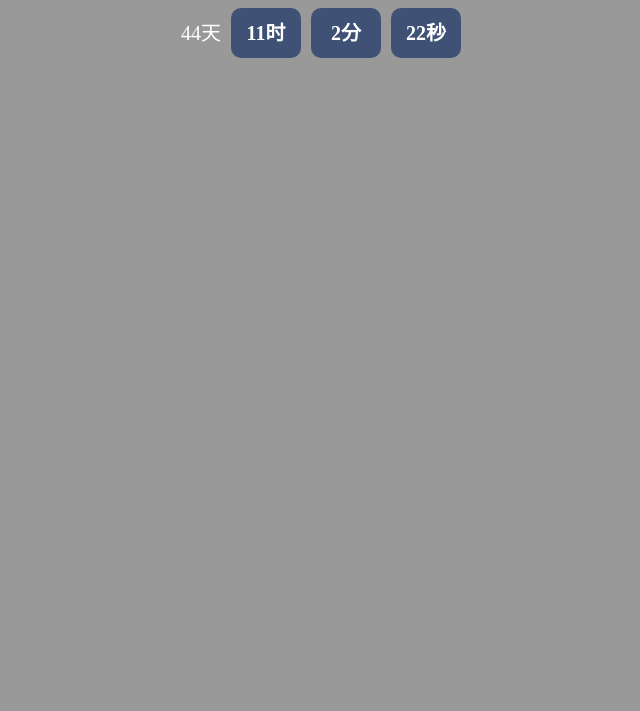
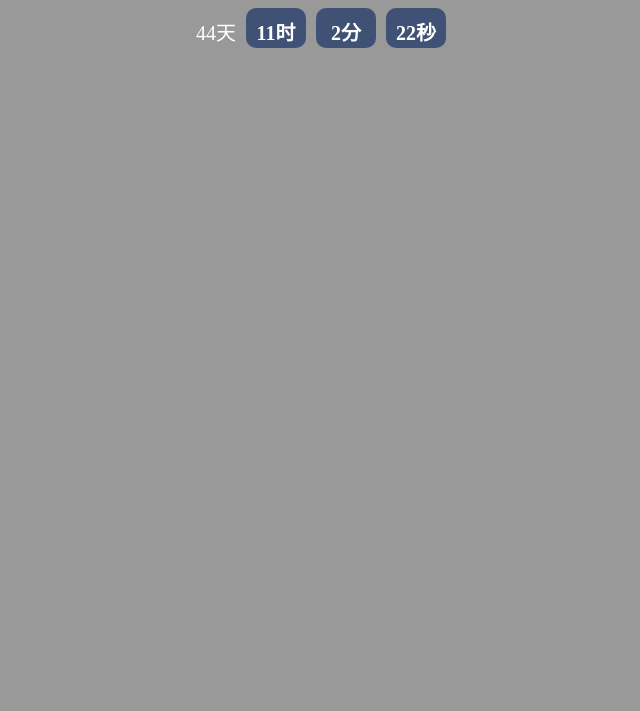
Before and after one commit to ChenJinsong/notion4, a plain HTML site: page index.html in a window 1280 px wide. Shown: the part 89-800 px from the top of the page, without its empty margins (319-959 px from the left). Drawn offline with Linux system fonts and the light colour scheme.

Commit message:
Update index.html

```diff
--- a/index.html
+++ b/index.html
@@ -39,8 +39,8 @@
                 margin-left: 10px;
                 background-color: #3f5174;
                 border-radius: 10px;
-                width: 70px;
-                height: 50px;
+                width: 60px;
+                height: 40px;
                 display: block;
             }
         </style>
```
